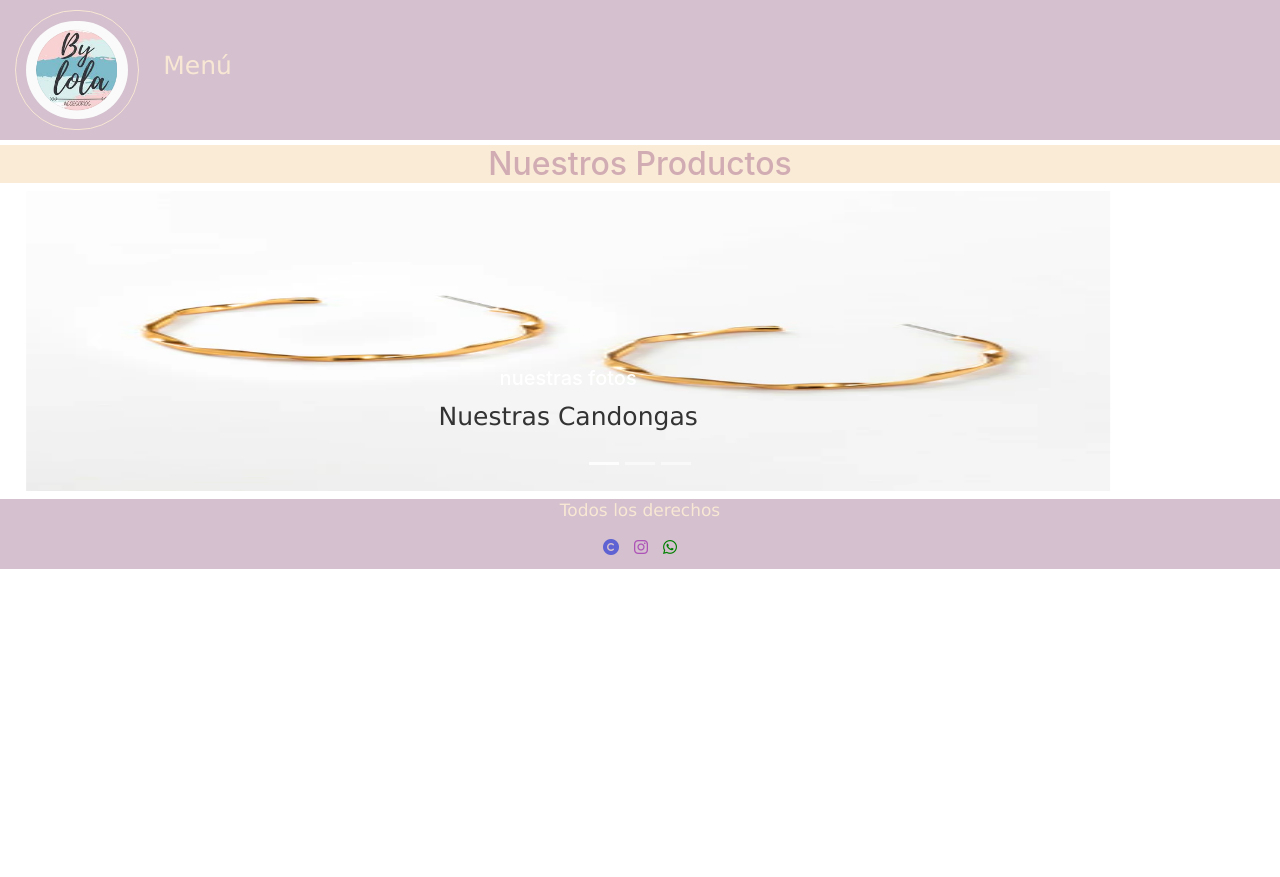
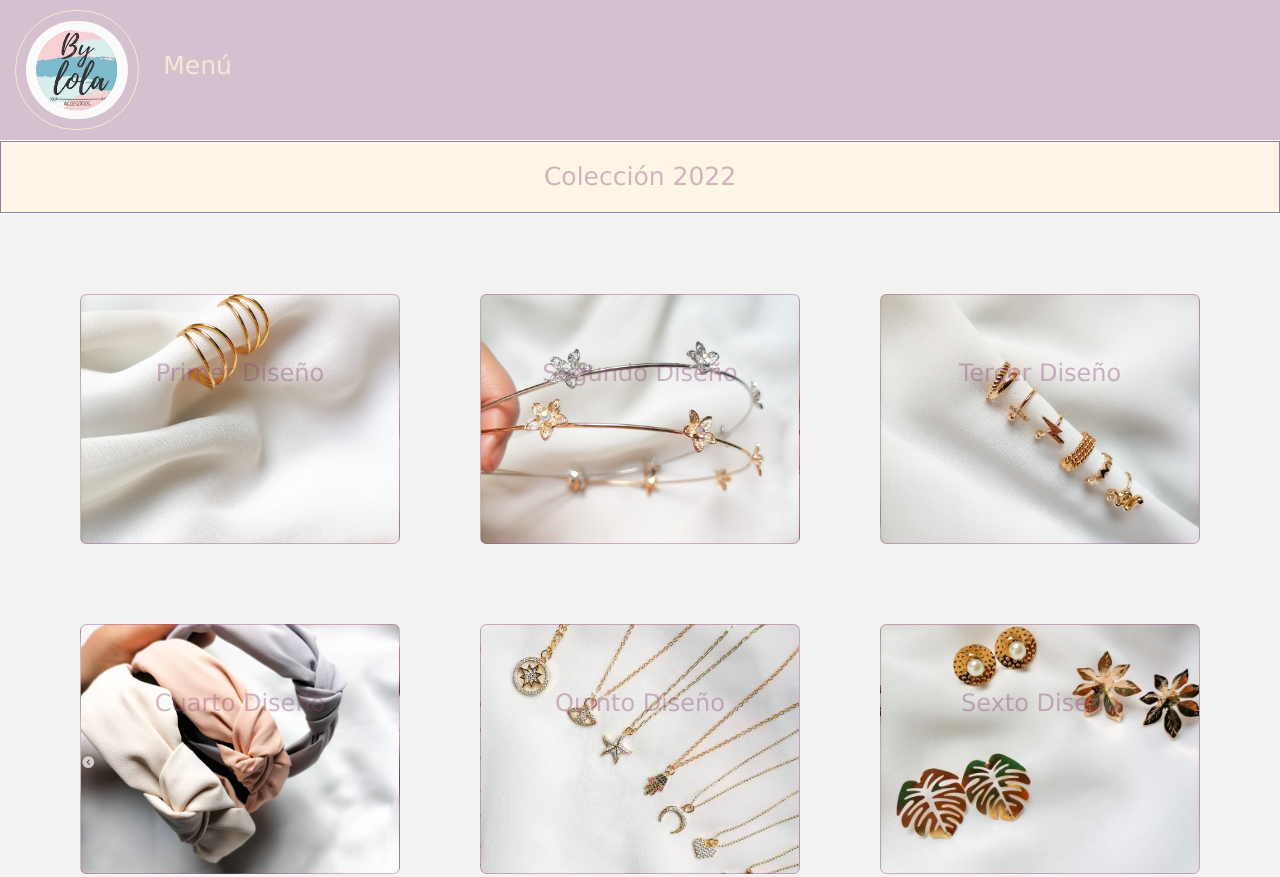
Before and after one commit to Jdavid7x7/Desafioentregable-25-07, a plain HTML site: page pages/productos.html in a window 1280 px wide. Shown: the top 877 px of the page. Before the commit the page ends 800 px from the top, so only its background shows below. Drawn offline with nearby package versions, Linux system fonts and the light colour scheme.

Commit message:
Paginas e imagenes

```diff
--- a/pages/productos.html
+++ b/pages/productos.html
@@ -16,57 +16,16 @@
         <img class="imglogo" src="/images/logo.png" alt="logo">
         <a href="/index.html" class="back">Menú</a>
     </header>
-    <div class="subtitulopr">
-        <h2 class="subtitulo productos">Nuestros Productos</h2>
-    </div>
 
-    <div id="carouselExampleCaptions" class="carousel slide" data-ride="carousel">
-        <ol class="carousel-indicators">
-            <li data-target="#carouselExampleCaptions" data-slide-to="0" class="active"></li>
-            <li data-target="#carouselExampleCaptions" data-slide-to="1"></li>
-            <li data-target="#carouselExampleCaptions" data-slide-to="2"></li>
-        </ol>
-        <div class="carousel-inner">
-            <div class="carousel-item active">
-                <img src="/images/img2.webp" class="d-block" alt="...">
-                <div class="carousel-caption d-none d-md-block ">
-                    <h5>nuestras fotos</h5>
-                    <p class="piefoto">Nuestras Candongas</p>
-                </div>
-            </div>
-            <div class="carousel-item">
-                <img src="/images/img5.webp" class="d-block" alt="...">
-                <div class="carousel-caption d-none d-md-block">
-                    <h5>nuestras fotos</h5>
-                    <p class="piefoto">Todas nuestras Candongas</p>
-                </div>
-            </div>
-            <div class="carousel-item">
-                <img src="/images/img1.webp" class="d-block" alt="..." >
-                <div class="carousel-caption d-none d-md-block">
-                    <h5>nuestras fotos</h5>
-                    <p class="piefoto">Nuestros Aretes</p>
-                </div>
-            </div>
-        </div>
-        <button class="carousel-control-prev" type="button" data-target="#carouselExampleCaptions" data-slide="prev">
-            <span class="carousel-control-prev-icon" aria-hidden="true"></span>
-            <span class="sr-only">Previous</span>
-        </button>
-        <button class="carousel-control-next" type="button" data-target="#carouselExampleCaptions" data-slide="next">
-            <span class="carousel-control-next-icon" aria-hidden="true"></span>
-            <span class="sr-only">Next</span>
-        </button>
-    </div>
-    <script src="https://cdn.jsdelivr.net/npm/jquery@3.5.1/dist/jquery.slim.min.js"
-    integrity="sha384-DfXdz2htPH0lsSSs5nCTpuj/zy4C+OGpamoFVy38MVBnE+IbbVYUew+OrCXaRkfj"
-    crossorigin="anonymous"></script>
-<script src="https://cdn.jsdelivr.net/npm/popper.js@1.16.1/dist/umd/popper.min.js"
-    integrity="sha384-9/reFTGAW83EW2RDu2S0VKaIzap3H66lZH81PoYlFhbGU+6BZp6G7niu735Sk7lN"
-    crossorigin="anonymous"></script>
-<script src="https://cdn.jsdelivr.net/npm/bootstrap@4.6.2/dist/js/bootstrap.min.js"
-    integrity="sha384-+sLIOodYLS7CIrQpBjl+C7nPvqq+FbNUBDunl/OZv93DB7Ln/533i8e/mZXLi/P+"
-    crossorigin="anonymous"></script>
+        <h2 class="tproductos">Colección 2022</h2>
+    <section class="content">
+        <div class="item item1"> <a href="/pages/Primer Diseño.html">Primer Diseño</a></div>
+        <div class="item item2"> <a href="/pages/Segundo Diseño.html">Segundo Diseño</a></div>
+        <div class="item item3"> <a href="/pages/Tercer Diseño.html">Tercer Diseño</a></div>
+        <div class="item item4"> <a href="/pages/Cuarto Diseño.html">Cuarto Diseño</a></div>
+        <div class="item item5"> <a href="/pages/Quinto Diseño.html">Quinto Diseño</a></div>
+        <div class="item item6"> <a href="/pages/Sexto Diseño.html ">Sexto Diseño </a></div>
+    </section>
     <footer>
         <h4>Todos los derechos</h4>
     <section class="cierre">
--- a/styles.css
+++ b/styles.css
@@ -38,6 +38,7 @@
 .subtitulopr{
     padding-top: 5px;
 }
+
 .productos{
     color:rgba(145, 71, 123, 0.39);
     text-align: center;
@@ -67,42 +68,130 @@
     color:#333;
 }
 
-.carousel-inner{
-    color: aqua;
+.tproductos{
+    font-size: 25px;
+    font-family: Verdana, Geneva, Tahoma, sans-serif;
+    text-align: center;
+    color: rgba(145, 71, 123, 0.39);
+    padding: 20px 40px;
+    margin-top: 1px;
+    margin-bottom: 1px;
+    background-color: rgba(255, 239, 213, 0.541);
+    font-family: Verdana, Geneva, Tahoma, sans-serif;
+    border: solid 0.1px rgba(48, 36, 116, 0.555)
 }
 
-footer{
-    background-color: rgba(128, 72, 111, 0.342);
-text-align: center;
-font-family: Verdana, Geneva, Tahoma, sans-serif;
-font-size: 10px;
-padding-top: 1px;
-margin-top: 8px;
-color:rgba(54, 108, 155, 0.753);
-height: 70px;
+.content{
+background-color: rgba(151, 151, 133, 0.123);
+padding: 40px;
+width: 100%;
+color: rgba(145, 71, 123, 0.39);
 }
 
-.cierre{
-    display: flex;
-    flex-direction: row;
-    justify-content: center;
-    font-size: 16px;
+.item{
+    font-family: Verdana, Geneva, Tahoma, sans-serif;
+    padding: 60px;
+    margin: 40px;
+    height: 250px;
+    border: 1.1px solid rgba(145, 71, 123, 0.39);
+    text-align: center;
+    border-radius: 6.5px;
 }
 
-.social1{
-    color: rgba(39, 56, 211, 0.685);
-    margin: 5px 5px;
-    padding: 2.5px 2.5px;
+.item:hover{
+    transform: scale(01.1);
+    transition:all 1.9s;
+    box-shadow: 2px 5px 5px 5px  rgba(128, 128, 128, 0.397);
 }
-.social2{
-    color: rgba(167, 66, 180, 0.877);
-    margin: 5px 5px;
-    padding: 2.5px 2.5px;
+
+a{
+    text-decoration: none;
+    text-shadow: 20px;
+    color:rgba(145, 71, 123, 0.39);
+    font-size: 24px;
 }
-.social3{
-    color: green;
-    margin: 5px 5px;
-    padding: 2.5px 2.5px;
+
+.item1{
+    background-image: url(/images/Foto\ 1.jpg);
+    background-size: cover;
+    background-position: center;
+}
+
+.item2{
+    background-image: url(/images/Foto2.jpg);
+    background-size: cover;
+    background-position: center;
+}
+
+.item3{
+    background-image: url(/images/Foto\ 3.jpg);
+    background-size: cover;
+    background-position: center;
+}
+
+.item4{
+    background-image: url(/images/Foto\ 4.jpg);
+        background-size: cover;
+    background-position: center;
+}
+
+.item5{
+    background-image: url(/images/foto\ 7.jpg);
+    background-size: cover;
+    background-position: center;
+}
+.item6{
+    background-image: url(/images/foto\ 8.jpg);
+    background-size: cover;
+    background-position:center;
+}
+
+
+@media only screen and (max-width:370px)
+{
+    .content{
+        display: grid;
+        grid-template-columns: 1fr;
+    }
+}
+
+@media only screen and (min-width:750px)
+{
+    .content{
+        display:grid;
+        grid-template-columns: 1fr 1fr;
+    }
+}
+
+@media only screen and (min-width:950px)
+{
+    .content{
+        display:grid;
+        grid-template-columns: 1fr 1fr 1fr;
+    }
+}
+
+.tnosotros{
+    font-size: 25px;
+    font-family: Verdana, Geneva, Tahoma, sans-serif;
+    text-align: center;
+    color: rgba(145, 71, 123, 0.39);
+    padding: 20px 40px;
+    margin-top: 1px;
+    margin-bottom: 1px;
+    background-color: rgba(255, 239, 213, 0.541);
+    font-family: Verdana, Geneva, Tahoma, sans-serif;
+    border: solid 0.1px rgba(48, 36, 116, 0.555)
+}
+
+.card{
+    margin: 20px 20px;
+    padding: 20px 20px;
+}
+
+.cards{
+    display: grid;
+    grid-template-columns: 1fr 1fr 1fr;
 }
 
 h4{
@@ -134,7 +223,37 @@ h4{
     font-size: 17.4px;
 }
 
+footer{
+    background-color: rgba(128, 72, 111, 0.342);
+text-align: center;
+font-family: Verdana, Geneva, Tahoma, sans-serif;
+font-size: 10px;
+padding-top: 1px;
+margin-top: 8px;
+color:rgba(54, 108, 155, 0.753);
+height: 70px;
+}
 
-.carousel-item{
+.cierre{
+    display: flex;
+    flex-direction: row;
     justify-content: center;
+    font-size: 16px;
 }
+
+
+.social1{
+    color: rgba(39, 56, 211, 0.685);
+    margin: 5px 5px;
+    padding: 2.5px 2.5px;
+}
+.social2{
+    color: rgba(167, 66, 180, 0.877);
+    margin: 5px 5px;
+    padding: 2.5px 2.5px;
+}
+.social3{
+    color: green;
+    margin: 5px 5px;
+    padding: 2.5px 2.5px;
+}
```
Also changed, not shown: index.html (+1 -1 lines), pages/nosotros.html (+50 -0 lines), images/Foto 1.jpg (added), images/Foto 3.jpg (added), images/Foto 4.jpg (added), images/Foto 5.jpg (added), images/Foto 6.jpg (added), images/Foto2.jpg (added), images/foto 7.jpg (added), images/foto 8.jpg (added), images/stand.jpg (added).
